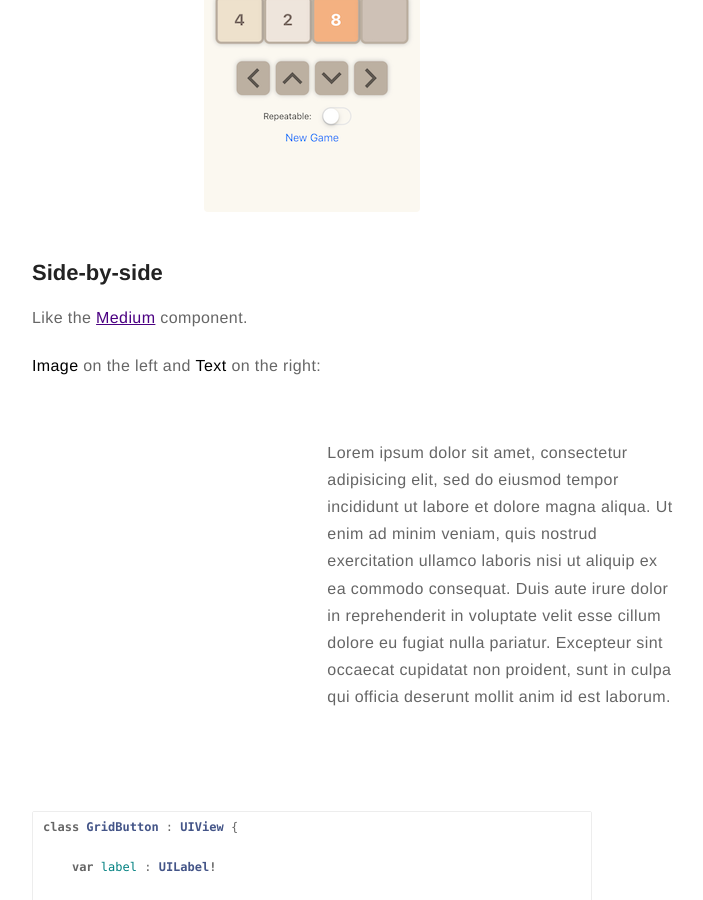
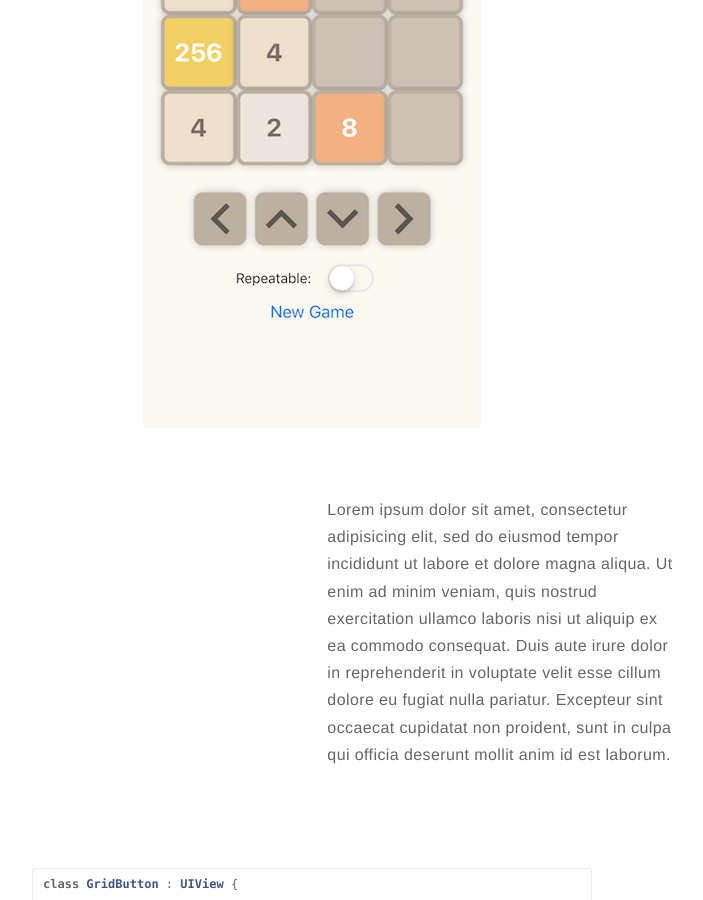
Before and after one commit to eriktanner/SwiftAppBlog, a Jekyll site: the page built from _posts/2019-02-22-2048.markdown, in a window 1280 px wide and 900 px high, scrolled down 2413 px. Shown: the whole window, without its empty margins (328-1031 px from the left). Built offline with Jekyll 4.4.1, drawn with Linux system fonts in a browser that asks for light colours; comment, search, counter and statistics services are not loaded.

Commit message:
MyProject

```diff
--- a/_posts/2019-02-22-2048.markdown
+++ b/_posts/2019-02-22-2048.markdown
@@ -69,19 +69,8 @@ The specification we were to abide by is as follows:
 ![Markdowm Image][9]
 
 
-## Side-by-side
-
-Like the [Medium](https://medium.com/) component.
-
-**Image** on the left and **Text** on the right:
-
-
-
 <div class="side-by-side">
     <div class="toleft">
-
-
-
 
     </div>
 
```
Also changed, not shown: assets/images/my2048.png.
